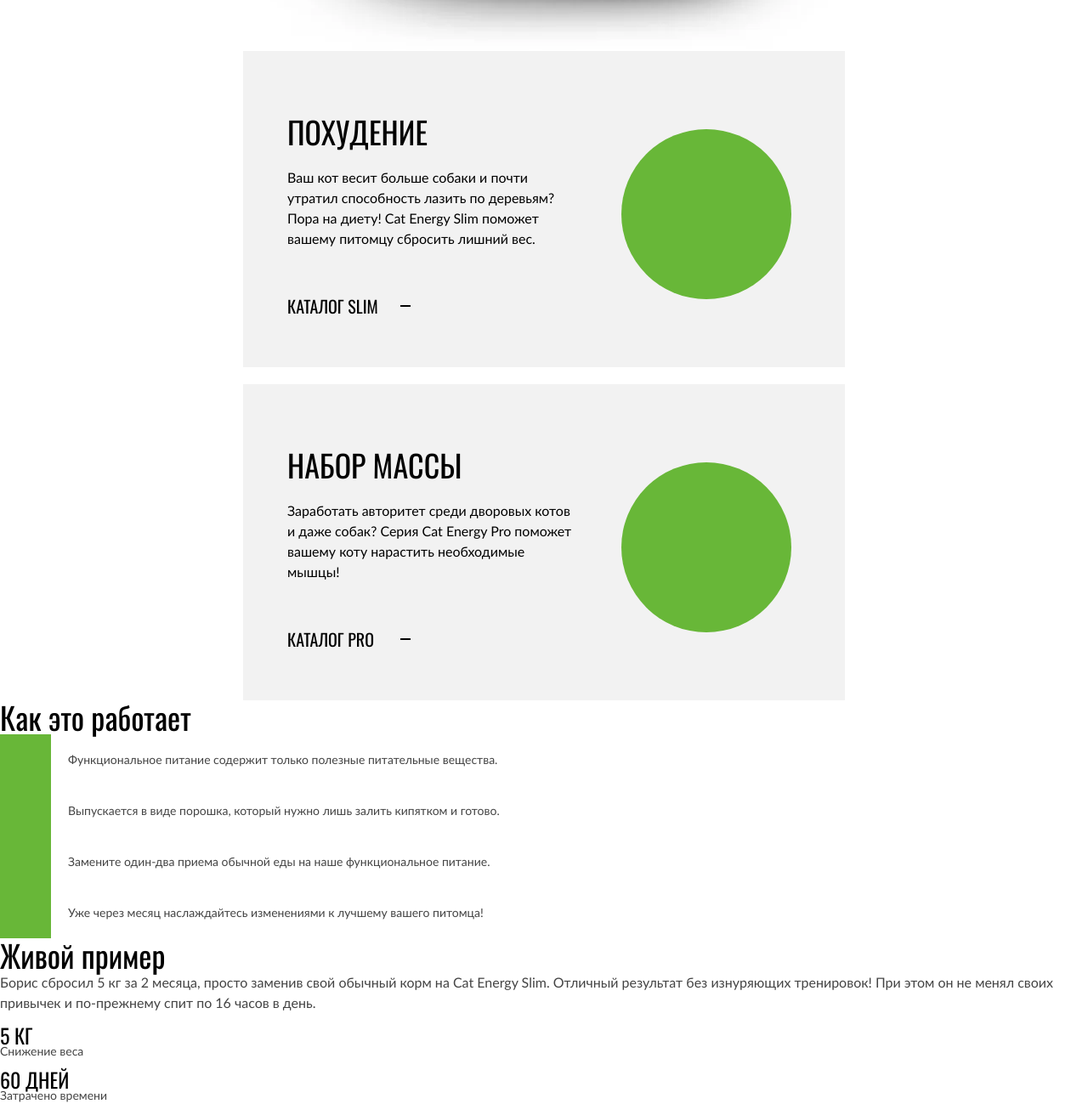
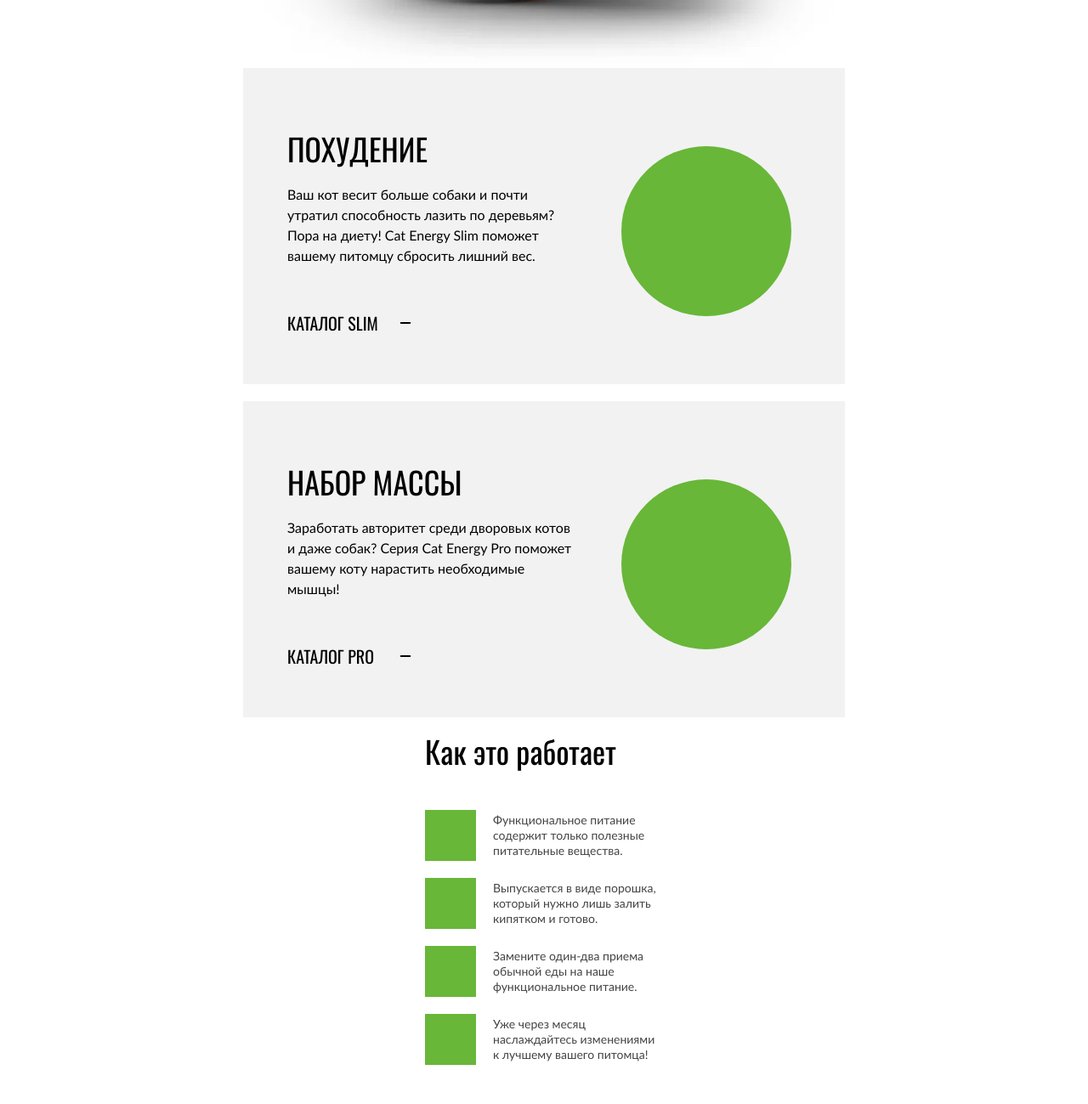
Before and after one commit to htmlacademy-adaptive/2304065-cat-energy-30, a website: page source/index.html in a window 1280 px wide. Shown: the part 909-2208 px from the top of the page at 85% size. Drawn offline with nearby package versions, Linux system fonts and the light colour scheme; files that its build step writes are made by us from their sources.

Commit message:
feat: add grid

```diff
--- a/source/styles/blocks/index/hero.scss
+++ b/source/styles/blocks/index/hero.scss
@@ -71,13 +71,14 @@
 
 .hero__title {
   @include title(36px, 36px, none, $color-title-text-white);
-  margin-bottom: 25px;
+  width: 250px;
+  margin: 0 auto 25px;
 
   @media (min-width: $tablet-width) {
     @include title(60px, 60px, none, $color-title-text);
     grid-column: 2/-1;
+    width: 500px;
     margin-bottom: 40px;
-    width: 500px;
     text-align: left;
   }
 
@@ -91,7 +92,8 @@
 
 .hero__description {
   @include title(14px, 14px, uppercase, $color-title-text-white);
-  margin: 0 0 27px;
+  width: 250px;
+  margin: 0 auto 27px;
 
   @media (min-width: $tablet-width) {
     @include title(20px, 20px, uppercase, $color-title-text);
--- a/source/styles/blocks/index/instruction.scss
+++ b/source/styles/blocks/index/instruction.scss
@@ -3,15 +3,18 @@
 }
 
 .instruction__wrapper {
-  background-color: transparent;
+  margin: 0 auto 49px;
+  width: 280px;
 }
 
 .instruction__title {
   @include title(36px, 40px, none);
+  margin-bottom: 49px;
 }
 
 .instruction__list {
-  background-color: transparent;
+  @include flexbox(baseline, center, column);
+  gap: 20px;
 }
 
 .instruction__item {
@@ -69,5 +72,6 @@
 }
 
 .instruction__description {
+  width: 200px;
   margin: 0;
 }
--- a/source/styles/blocks/index/program.scss
+++ b/source/styles/blocks/index/program.scss
@@ -4,7 +4,7 @@
 
 .program__wrapper {
   width: 280px;
-  margin: 0 auto;
+  margin: 0 auto 20px;
 
   @media (min-width: $tablet-width) {
     width: 708px;
```
